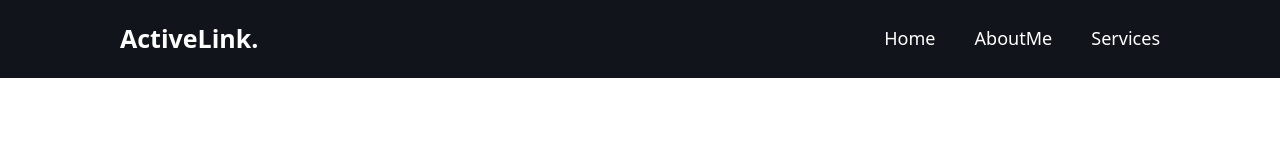
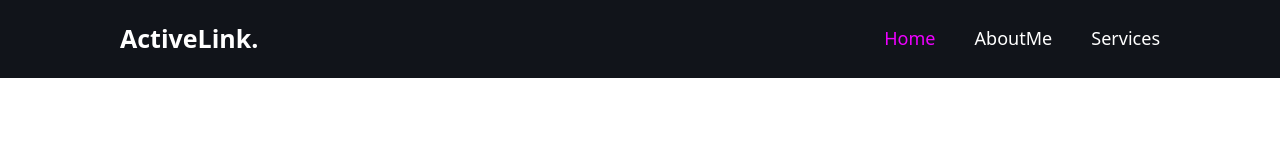
Before and after one commit to Doidae/roof-repair, a React (Create React App) app in the folder frontend/: page / in a window 1280 px wide. Shown: the top 160 px of the page. Built offline with nearby package versions, Linux system fonts and the light colour scheme.

Commit message:
More css

```diff
--- a/frontend/public/index.html
+++ b/frontend/public/index.html
@@ -43,7 +43,7 @@
         <a href="#" class="logo">ActiveLink.</a>
 
         <nav>
-          <a href="#">Home</a>
+          <a href="#" class="active">Home</a>
           <a href="#AboutUs">AboutMe</a>
           <a href="#Services">Services</a>
         </nav>
--- a/frontend/src/index.css
+++ b/frontend/src/index.css
@@ -48,6 +48,7 @@ nav a {
   transition: .3s;
 }
 
-nav a:hover{
+nav a:hover,
+nav a.active {
   color: #e0f;
 }
```
